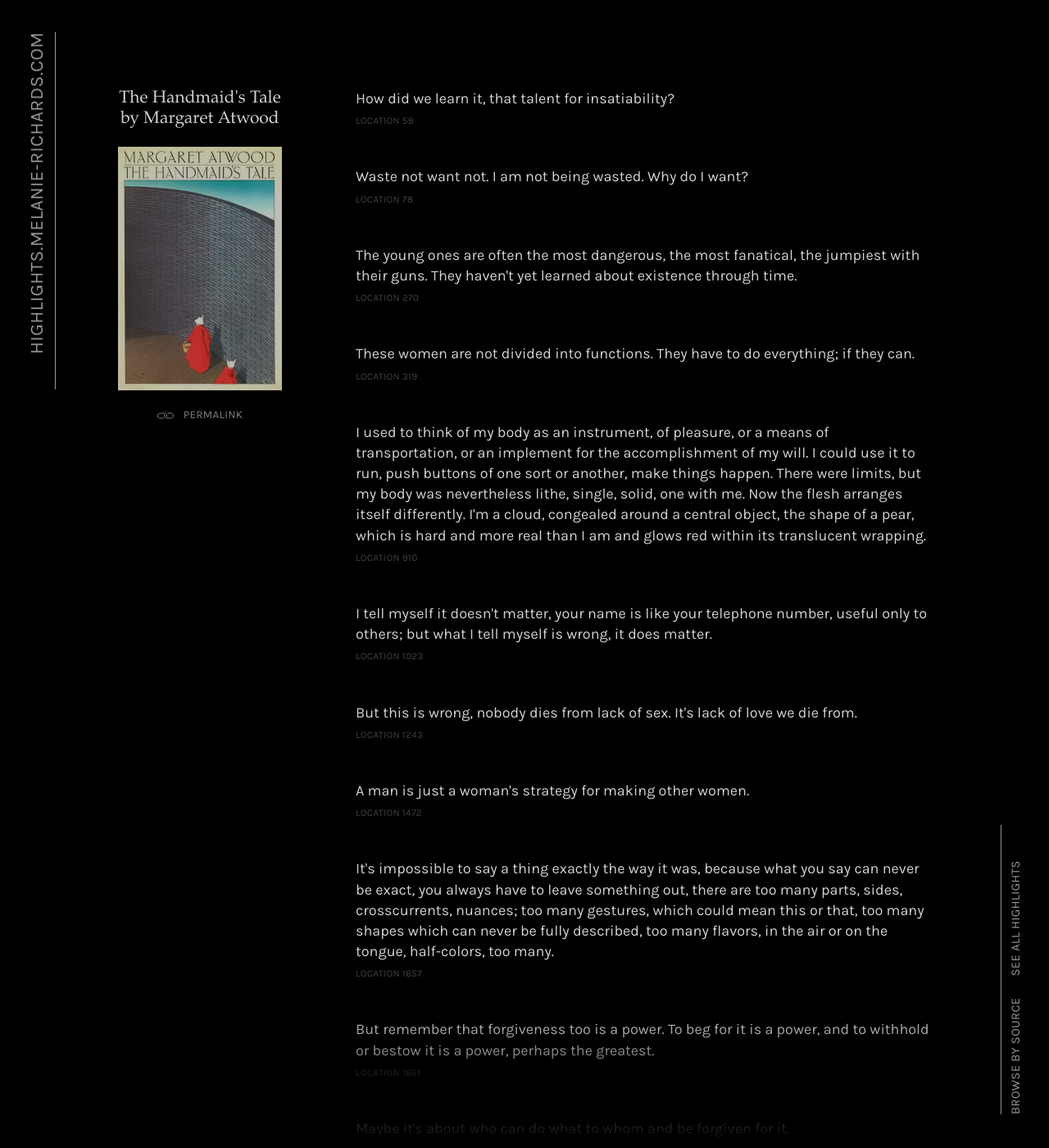
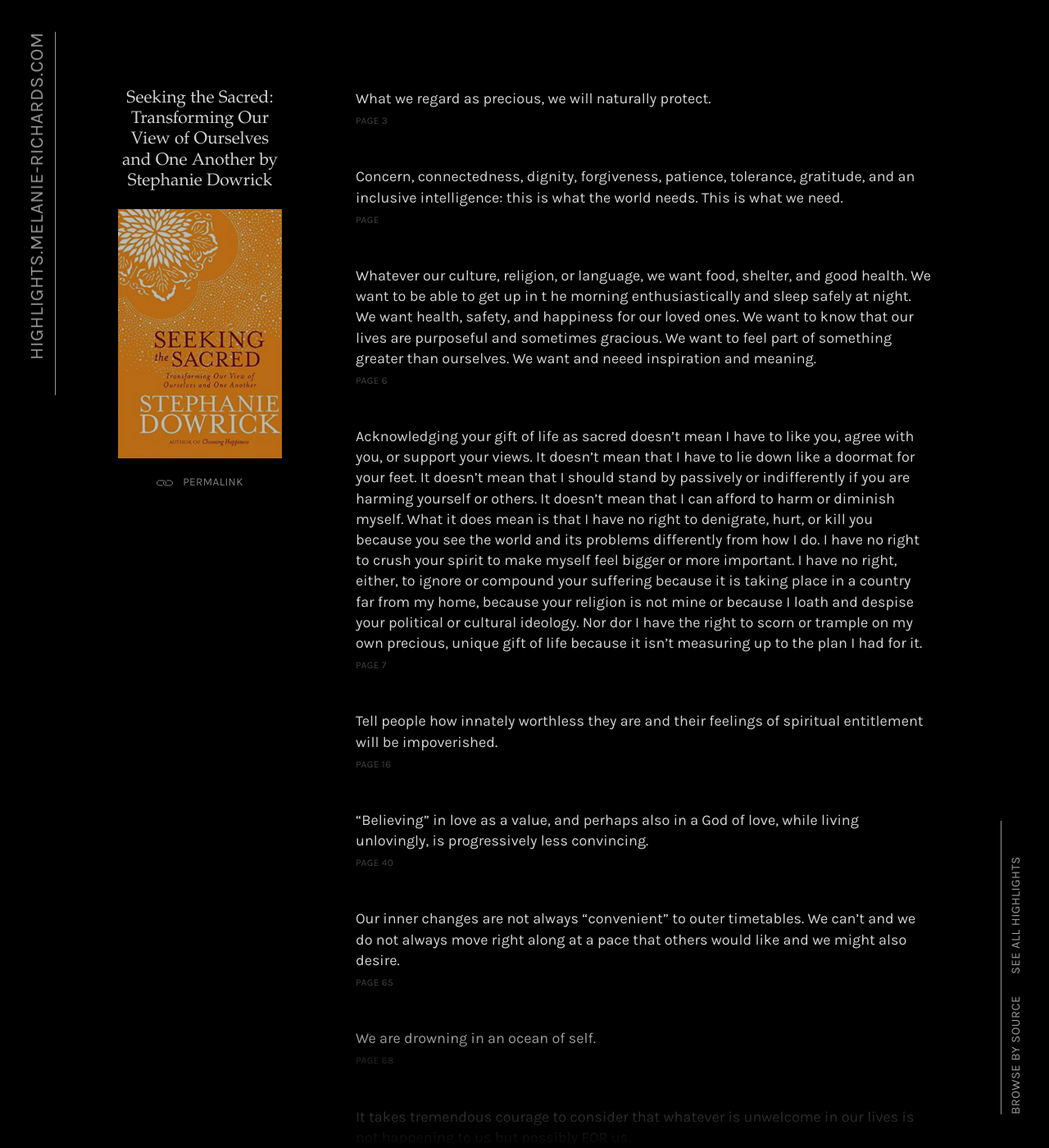
Before and after one commit to melanierichards/highlights, a Jekyll site: the page built from all/index.html, in a window 1280 px wide and 1400 px high. Shown: the whole window at 82% size. Built offline with Jekyll 4.4.1, drawn with Linux system fonts in a browser that asks for light colours; some web fonts are replaced; the list of posts is cut into pages by our own code; some of the changed text lies outside the part shown.

Commit message:
Add Seeking the Sacred

```diff
--- /dev/null
+++ b/_data/seeking-the-sacred.yml
@@ -0,0 +1,113 @@
+- text: What we regard as precious, we will naturally protect.
+  page: Page 3
+
+- text: "Concern, connectedness, dignity, forgiveness, patience, tolerance, gratitude, and an inclusive intelligence: this is what the world needs. This is what we need."
+  page: Page
+
+- text: Whatever our culture, religion, or language, we want food, shelter, and good health. We want to be able to get up in t he morning enthusiastically and sleep safely at night. We want health, safety, and happiness for our loved ones. We want to know that our lives are purposeful and sometimes gracious. We want to feel part of something greater than ourselves. We want and neeed inspiration and meaning.
+  page: Page 6
+
+- text: Acknowledging your gift of life as sacred doesn’t mean I have to like you, agree with you, or support your views. It doesn’t mean that I have to lie down like a doormat for your feet. It doesn’t mean that I should stand by passively or indifferently if you are harming yourself or others. It doesn’t mean that I can afford to harm or diminish myself. What it does mean is that I have no right to denigrate, hurt, or kill you because you see the world and its problems differently from how I do. I have no right to crush your spirit to make myself feel bigger or more important. I have no right, either, to ignore or compound your suffering because it is taking place in a country far from my home, because your religion is not mine or because I loath and despise your political or cultural ideology. Nor dor I have the right to scorn or trample on my own precious, unique gift of life because it isn’t measuring up to the plan I had for it.
+  page: Page 7
+
+- text: Tell people how innately worthless they are and their feelings of spiritual entitlement will be impoverished.
+  page: Page 16
+
+- text: “Believing” in love as a value, and perhaps also in a God of love, while living unlovingly, is progressively less convincing.
+  page: Page 40
+
+- text: Our inner changes are not always “convenient” to outer timetables. We can’t and we do not always move right along at a pace that others would like and we might also desire.
+  page: Page 65
+
+- text: We are drowning in an ocean of self.
+  page: Page 68
+
+- text: It takes tremendous courage to consider that whatever is unwelcome in our lives is not happening to us but possibly FOR us.
+  page: Page 73
+
+- text: …to see our lives as sacred is literally life-saving.
+  page: Page 76
+
+- text: "Great doubt: great awakening. / Little doubt: little awakening. / No doubt: no awakening."
+  attribution: Zen teaching
+  page: Page 103
+
+- text: How we think about ourselves will emerge loud and clear through the way we think about and treat other people.
+  page: Page 111
+
+- text: We need to know that it always harms our own sense of self when we reduce “the other” to little more than an object of our contempt. Such behavior demonstrates a brutal ignorance of the subtle and even the gross complexities of each individual’s unfolding situation, and of spiritual claims that in our vast and uncomfortable diversity we are a single family.
+  page: Page 117
+
+- text: Conditional love lets me love my life (and myself) when I am giving or doing “enough”. Unconditional love lets me love and value my life. Period.
+  page: Page 127
+
+- text: Your inner critic and mine…knows little or nothing about sufficiency. On the contrary, [they] may mistake “sufficiency” for bigheadedness, for being “spoiled”, smug, or self-satisfied. Inner critics might vary their messages between criticisms, warnings, whining, bullying, or belittling, but are unlikely ever to be spacious, kind, light, or forgiving, or to remind us of the preciousness of this fleeting life, the preciousness of our own lives, and the capacities we have to meet even the most difficult moments with courage and hope.
+  page: Page 127
+
+- text: Yvonne’s inner story paralyzes even her capacity to imagine effective change and, like any one of us, Yvonne will never achieve what she cannot first imagine.
+  page: Page 130
+
+- text: Identity is always a mix of the conditioned and the chosen.
+  page: Page 139
+
+- text: It took me so many years to discover that the value of my life does not rest on my work. My life—like yours—is intrinsically precious. Has intrinsic meaning. Is already a gift and always has been.
+  page: Page 165
+
+- text: We receive love more confidently when we feel able to give it.
+  page: Page 171
+
+- text: I am part of something wondrous. My life has value.
+  page: Page 173
+
+- text: What seekers do need and often year for is…“a direct and unmediated contact with the Divine, free of the divisiveness, body hatred, and bias towards transcendence that disfigures all the inherited patriarchal religions.”
+  attribution: Andrew Harvey, “The Direct Path”
+  page: Page 175
+
+- text: Yet a sense that our inner world is a place of love and a resource for all the highest qualities can be extremely difficult to grasp with the intellect alone. Surrender some of our usual ways of thinking is needed to make way for these kinds of experiences.
+  page: Page 177
+
+- text: “We are not spiritual beings having spiritual experiences. We are spiritual beings living a human life.”
+  attribution: Pierre Teilhard de Chardin
+  page: Page 182
+
+- text: What a delight to find that you are not the center of an anxious universe, with other people waiting to judge and condemn you, but that instead you are part of an intricately connected, sacred universe, filled with people whom you can positively influence, support, and encourage—and who will sometimes similiarly support you.
+  page: Page 207
+
+- text: Wisdom teaches me I am nothing. Love teaches me I am everything. Between these two poles my life flows.
+  attribution: Sri Nisargadatta Maharaj
+  page: Page 215
+
+- text: I don’t feel a need to know the details of the afterlife experience. I have a profound trust that my spirit knows where it came from and therefore knows where it’s going.
+  page: Page 220
+
+- text: Worldwide spending on war and war readiness is greater than the sum needed for every human being on earth to have food, clean water and shelter, and the chance to live in their homeland.
+  page: Page 256
+
+- text: When you know beyond all doubting that the same life flows through all that is and you are that life, you will love all naturally and spotaneously. When you realize the depth and fulness of your love of yourself, you know that every living being and the entire universe are included in your affection.
+  attribution: Sri Nisargadatta Maharaj
+  page: Page 283
+
+- text: “One of the conditions of enlightenment has always been a willingness to let go of what we thought we knew in order to appreciate truths we had never dreamed of.”
+  attribution: Karen Armstrong
+  page: Page 296
+
+- text: “Believe nothing because someone wise has said it. / Believe nothing because it is generally held. / Believe nothing because it is written down. / Believe nothing because it is said to be Godly. Believe nothing because someone else believes it. / Believe only what you yourself discover to be true.”
+  attribution: the Buddha
+  page: Page 321
+
+- text: The journey inward is risky. People know that instinctively. Maps that take us in that direction are handmade and patchy. What they may do for me today may not help me tomorrow. Staying awake demands mindfulness writ large.
+  page: Page 322
+
+- text: “Horizons are smashed [and] people of different beliefs and cultures are colliding with each other. That transformation is really of the whole sense of humanity and what it means to be a cultured and world-related human being. Anything from the past–such as an idea of what [humankind] of this, that, or another culture might be, or should be—is now archaic. And so we have to leave our little provincial stories behind. They may guide us as far as structuring our lives for the moment, but we must always be ready to drop them and to grab the new experience as it comes along, and to interpret it.
+  attribution: Joseph Campbell, “The Open Life”
+  page: Page 323
+
+- text: "“We live at a pace where it is normal to jump when someone snaps their fingers. And to feel guilty and ashamed if we can’t. It’s so normal to ‘serve’ a whole fleet of ‘masters’ that we hardly know we are doing it: the masters of the media, of commercialization, of semmingly trivial things like what we should wear or eat or how slim or fit we should be, as well as the more obvious ‘masters’ of work and its demands.”"
+  attribution: Jane Moore
+  page: Page 327
+
+- text: We need time for reverie and daydreaming, a necessary precursor to any kind of original thinking or creativity, and so often ignored as we sit in front of electronic screens both for work and rest.
+  page: Page 333
+
+- text: How we understand or accept the inevitability of death will starkly affect how we regard life, and move through it.
+  page: Page 349
--- a/_includes/post-contents.html
+++ b/_includes/post-contents.html
@@ -26,6 +26,7 @@
     {% for highlight in site.data[current_source] %}
       <li class="highlight" id="{{ highlight.text | downcase | slice: 0, 15 | url_encode }}">
         <p class="highlight__text">{{ highlight.text }}</p>
+        {% if highlight.attribution %}<cite class="highlight__attribution"> — {{ highlight.attribution}}</cite>{% endif %}
         {% if individualPost %}
           <a href="{{ post.url}}#{{ highlight.text | downcase | slice: 0, 15 | url_encode }}" class="permalink highlight__link" title="Highlight permalink">
             <svg viewBox="0 0 30 20" width="30" height="20">
--- /dev/null
+++ b/_posts/2017-03-19-seeking-the-sacred.md
@@ -0,0 +1,10 @@
+---
+layout: post
+title: "Seeking the Sacred: Transforming Our View of Ourselves and One Another"
+source: seeking-the-sacred
+author: Stephanie Dowrick
+kindle: false
+date: 2017-03-17
+tags:
+  - spirituality
+---
--- a/assets/_sass/sass-helpers.scss
+++ b/assets/_sass/sass-helpers.scss
@@ -34,7 +34,7 @@
 
 @mixin all-caps() {
   text-transform: uppercase;
-  letter-spacing: .02em;
+  letter-spacing: .03em;
 }
 
 @mixin pseudo() {
--- a/assets/_sass/source.scss
+++ b/assets/_sass/source.scss
@@ -83,6 +83,14 @@
   &:last-child {
     margin-bottom: 0;
   }
+}
+
+.highlight__attribution {
+  display: block;
+  margin: .5em 0;
+  @include all-caps();
+  font-size: .888em;
+  font-style: normal;
 }
 
 .highlight__location,
```
Also changed, not shown: _includes/svgs/seeking-the-sacred.svg (added), assets/images/covers/seeking-the-sacred.jpg (added).
